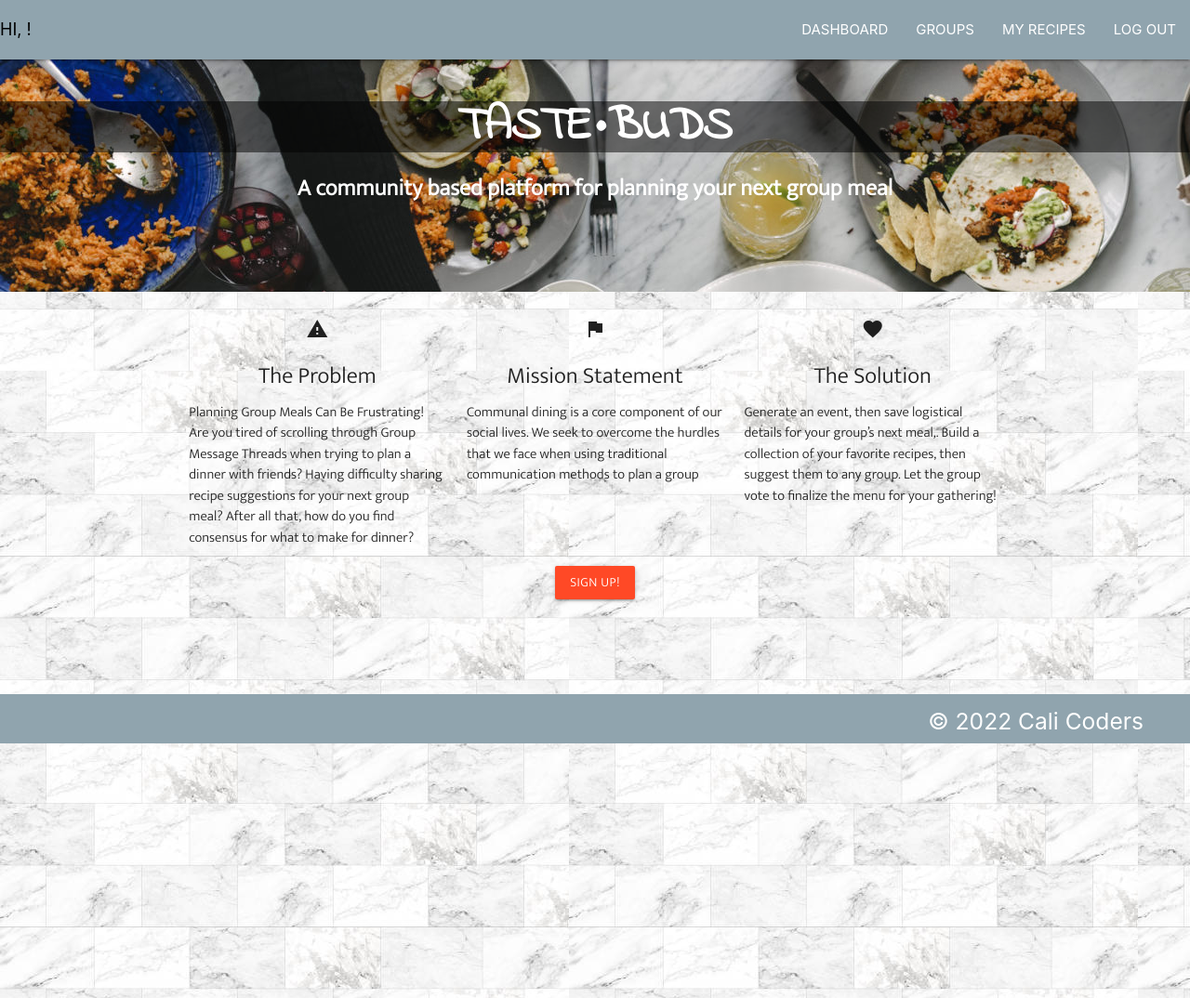
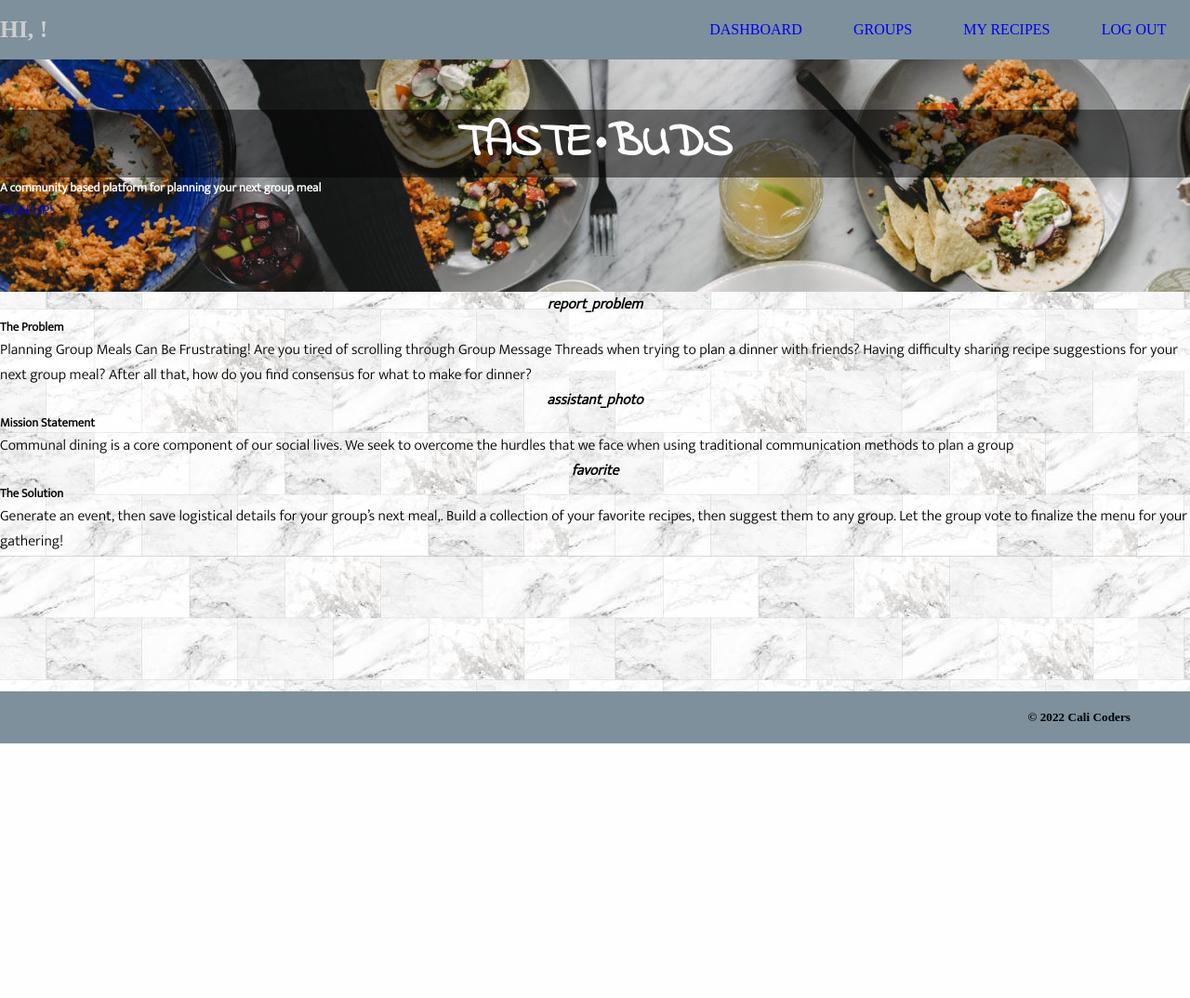
Before and after one commit to adevlinb/fakebuds, a Django app: page / in a window 1280 px wide. Shown: the whole page at 93% size. After the commit the page ends 800 px from the top, so only its background shows below. Run offline with Django 4.2, Linux system fonts and the light colour scheme; the visitor is signed in with stand-in values (Sample User, id 1); some libraries are stand-ins or nearby versions.

Commit message:
updates css overhaul

```diff
--- a/main_app/static/css/style.css
+++ b/main_app/static/css/style.css
@@ -6,25 +6,71 @@ html {
   background-size: auto;
 }
 
+*{
+  margin: 0;
+  padding: 0;
+  list-style: none;
+  text-decoration: none;
+  box-sizing: border-box;
+}
+
+body {
+  height: 100%;
+  width: 100%;
+}
+
+/*************** NAV BAR *****************/
+nav {
+  background-color: #7D909C;
+  height: 8vh;
+  display: flex;
+  justify-content: space-between;
+  align-items: center;
+}
+
+nav > div {
+  display: flex;
+  align-items: center;
+}
+
+nav > div > img {
+  margin: 0 1vw;
+}
+
+.nav_ul > li {
+  display: inline-block;
+  margin: 0 2vw;
+}
+
+.nav_ul > li > a:hover {
+  color: white;
+}
+
+
+#welcomeUsername {
+  color: rgb(206, 206, 206);
+  text-transform: uppercase;
+  font-size: 2vw;
+}
+
+.user-image {
+  max-height: 7vh;
+  border-radius: 15px;
+}
+
+/*************** BODY *****************/
 .body2 {
   display: flex;
   margin: none;
   padding: none;
-  min-height: 100%;
-  height: 100vh;
+  min-height: 85vh;
   flex-direction: column;
   font-family: 'Mukta', sans-serif;
-  box-sizing: border-box;
+  overflow: scroll;
 }
 
 main {
   flex: 1 0 auto;
-}
-
-footer.page-footer {
-  padding-top: 0;
-  padding-right: 50px;
-  text-align: right;
 }
 
 .home_background {
@@ -32,6 +78,38 @@ footer.page-footer {
   height: 250px;
   align-items: center;
   justify-content: center;
+}
+
+.horizontal {
+  display: flex;
+  justify-content: center;
+  height: 6vh;
+  align-items: center;
+}
+
+
+
+
+
+/*************** FOOTER *****************/
+
+footer {
+  background-color: #7D909C;
+  position: sticky;
+  bottom: 0;
+  height: 7vh;
+  width: 100vw;
+  display: flex;
+  align-items: center;
+  justify-content: flex-end;
+  padding-right: 5vw;
+}
+
+/*************** LANDING PAGE *****************/
+footer.page-footer {
+  padding-top: 0;
+  padding-right: 50px;
+  text-align: right;
 }
 
 .taste_title {
@@ -45,7 +123,6 @@ footer.page-footer {
 
 .land_icon {
   text-align: center;
-
   margin: none;
 }
 
@@ -54,36 +131,63 @@ footer.page-footer {
   font-weight: 900;
 }
 
-h5 {
-  text-align: center;
-}
-
 .landing_titles {
   background-color: rgba(0, 0, 0, 0.5);
   align-items: center;
   justify-content: center;
 }
 
-#footer {
-  margin: 40px;
+/*************** Group Index Page *****************/
+#groupIndexHeading > h3 {
+  margin: 5px;
 }
+
+.groupIndexRow {
+  height: 79vh;
+  display: grid;
+  grid-template-columns: repeat(6, 1fr);
+  padding: 0 2vw;
+  gap: 1vw;
+}
+
+
+
+
+/*************** Group Detail Page *****************/
+
+
+
+
+
+/*************** Events Index Page *****************/
+
+
+
+
+
+/*************** Events Detail Page *****************/
+
+
+
+/*************** Recipes Index Page *****************/
+#recipeIndexHeading > h3 {
+  margin: 5px;
+}
+
+.recipeIndexRow {
+  height: 79vh;
+  display: grid;
+  grid-template-columns: repeat(6, 1fr);
+  padding: 0 2vw;
+  gap: 1vw;
+}
+
 
 .add-recipe {
   display: block;
 }
 
-.main-image {
-  max-height: 50px;
-  vertical-align: middle;
-  margin: 0 20px;
 
-}
-
-#welcome {
-  color: black;
-  text-transform: uppercase;
-  font-size: larger;
-}
 
 .card-title {
   color: #ff4926;
@@ -93,16 +197,12 @@ h5 {
   margin-bottom: 50px;
 }
 
-.btn {
+/* .btn {
   background-color: #ff4926;
-}
+} */
 
 .btn:hover {
   background-color: #90a4ae
-}
-
-.row {
-  height: 50vh;
 }
 
 img {
@@ -148,6 +248,6 @@ form {
   font-size: larger;
 }
 
-#coders {
+/* #coders {
   float: right;
-}
+} */
--- a/main_app/templates/base.html
+++ b/main_app/templates/base.html
@@ -7,11 +7,11 @@
     <meta http-equiv="X-UA-Compatible" content="IE=edge">
     <meta name="viewport" content="width=device-width, initial-scale=1.0">
     <title>Taste•Buds</title>
-    <link href="https://fonts.googleapis.com/icon?family=Material+Icons" rel="stylesheet">
-    <link rel="stylesheet" href="https://cdnjs.cloudflare.com/ajax/libs/materialize/1.0.0/css/materialize.min.css">
+    <!-- <link href="https://fonts.googleapis.com/icon?family=Material+Icons" rel="stylesheet"> -->
+    <!-- <link rel="stylesheet" href="https://cdnjs.cloudflare.com/ajax/libs/materialize/1.0.0/css/materialize.min.css"> -->
     <link rel="stylesheet" type="text/css" href="{% static 'css/style.css' %}">
-    <script src="https://cdnjs.cloudflare.com/ajax/libs/jquery/3.0.0-beta1/jquery.min.js"></script>
-    <script src="https://cdnjs.cloudflare.com/ajax/libs/materialize/0.97.6/js/materialize.min.js"></script>
+    <!-- <script src="https://cdnjs.cloudflare.com/ajax/libs/jquery/3.0.0-beta1/jquery.min.js"></script>
+    <script src="https://cdnjs.cloudflare.com/ajax/libs/materialize/0.97.6/js/materialize.min.js"></script> -->
     <link rel="preconnect" href="https://fonts.googleapis.com">
     <link rel="preconnect" href="https://fonts.gstatic.com" crossorigin>
     <link href="https://fonts.googleapis.com/css2?family=Kalam&display=swap" rel="stylesheet">
@@ -21,39 +21,35 @@
         rel="stylesheet">
 </head>
 <body>
-
-
-    <header class="navbar-fixed">
-        <nav class="blue-grey lighten-2">
-            <div class="nav-wrapper">
+    <nav>
         {% if user.is_authenticated %}
-                <ul>
+        <div class="nav_ul">
             {% for photo in user.profile.photoprofile_set.all %}
-                    <li><img class="main-image" src="{{photo.url}}" style="border-radius: 15px;"></li>
+            <img class="user-image" src="{{photo.url}}">
             {% endfor %}
-                    <li id="welcome">Hi, {{ user.profile.name }}!</li>
-                </ul>
+            <h5 id="welcomeUsername">Hi, {{ user.profile.name }}!</h5>
+        </div>
         {% endif %}
-                <ul class="right">
+        <ul class="nav_ul">
             {% if user.is_authenticated %}
             <li><a href="{% url 'dashboard' %}">DASHBOARD</a></li>
             <li><a href="{% url 'index' %}">GROUPS</a></li>
             <li><a href="{% url 'recipes_index' %}">MY RECIPES</a></li>
             <li><a href="{% url 'logout' %}">LOG OUT</a></li>
+        </ul>
         {% else %}
+        <ul>
             <li><a href="{% url 'login' %}">LOG IN</a></li>
+        </ul>
         {% endif %}
-                </ul>
-            </div>
     </nav>
-    </header>
     <div class="body2">
         {% block content %}
 
         {% endblock %}
     </div>
-<footer class="page-footer blue-grey lighten-2" style="bottom: 0; position: fixed; width: 100%;">
-            <h5 style="float: right;">© 2022 Cali Coders</h5>
+    <footer>
+            <h5>© 2022 Cali Coders</h5>
     </footer>
 </body>
 </html>
--- a/main_app/templates/home.html
+++ b/main_app/templates/home.html
@@ -10,13 +10,14 @@
     </div>
     <div class="row center">
         <h5 class="header">A community based platform for planning your next group meal</h5>
-    </div>
-    <div class="row center">
+    <!-- </div>
+    <div class="row center"> -->
         <a class='btn' href="{% url 'signup' %}" id="download-button"
             class="btn-large waves-effect waves-light teal lighten-1">SIGN UP!</a>
     </div>
-    <br><br>
+    <!-- <br><br> -->
 </div>
+
 <div class="container">
     <div class="row">
         <div class="col s12 m4">
```
Also changed, not shown: main_app/templates/groups/index.html (+5 -5 lines), main_app/templates/recipes/index.html (+6 -13 lines). Lines whose indentation alone changed are shown as unchanged.
